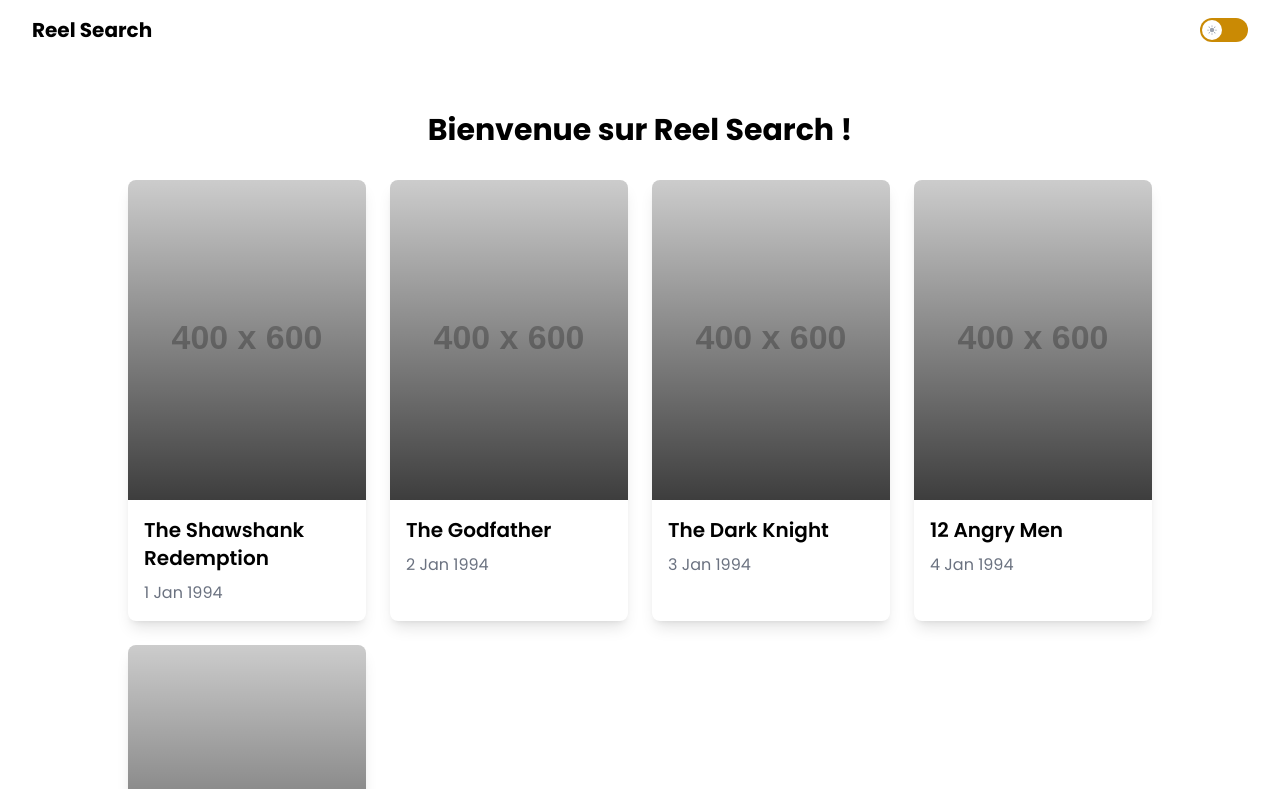
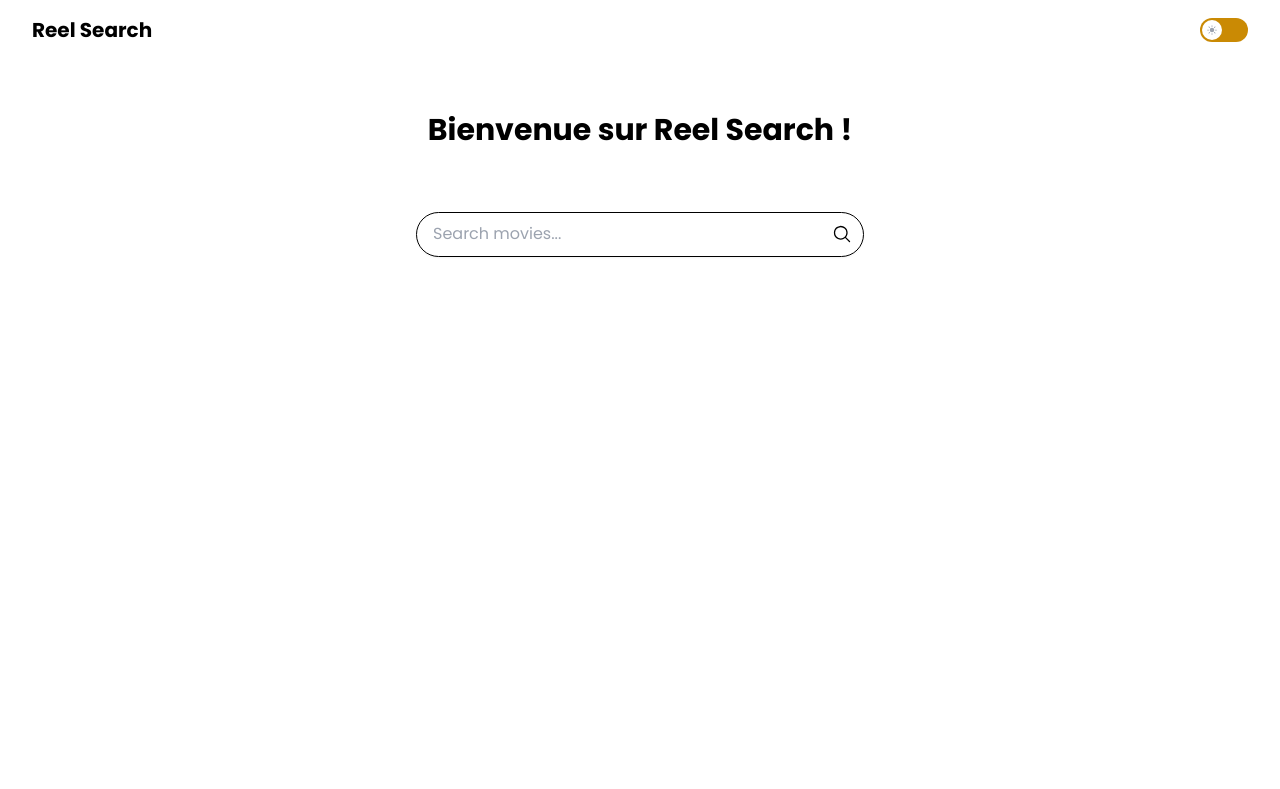
Before and after one commit to MohamedXi/training_reel_search, a React (Vite) app: page / in a window 1280 px wide. Shown: the top 789 px of the page. Built offline with nearby package versions, Linux system fonts and the light colour scheme.

Commit message:
feat(step 3): search input

```diff
--- a/src/components/MovieCard/MovieCard.tsx
+++ b/src/components/MovieCard/MovieCard.tsx
@@ -1,21 +1,17 @@
-export type TMovieCard = {
-  title: string;
-  date: string;
-  posterImage: string;
-};
+import { IMappedMovie } from '../../core/interfaces';
 
-export const MovieCard = ({ movie }: { movie: TMovieCard }) => {
+export const MovieCard = ({ movie }: { movie: IMappedMovie }) => {
   return (
     <div className="flex flex-col rounded-lg shadow-lg overflow-hidden bg-background transition-transform transform hover:scale-105 hover:shadow-xl duration-300">
       <div className="relative">
-        <img src={movie.posterImage} alt={movie.title} className="w-full h-80 object-cover" />
+        <img src={`https://image.tmdb.org/t/p/w500${movie.posterImage}`} alt={movie.title} className="w-full h-80 object-cover" />
         <div className="absolute inset-0 bg-gradient-to-t from-black to-transparent opacity-70"></div>
       </div>
 
       <div className="p-4 flex flex-col flex-grow">
         <h2 className="text-xl font-semibold mb-2">{movie.title}</h2>
         <div className="flex items-center text-gray-500 dark:text-gray-400">
-          <span>{movie.date}</span>
+          <span>{movie.releaseDate}</span>
         </div>
       </div>
     </div>
--- /dev/null
+++ b/src/components/SearchBar/SearchBar.tsx
@@ -0,0 +1,44 @@
+import { MagnifyingGlassIcon } from '@heroicons/react/24/solid';
+import React, { useState } from 'react';
+
+type SearchBarProps = {
+  onSearch: (query: string) => void;
+};
+
+export const SearchBar = ({ onSearch }: SearchBarProps) => {
+  const [query, setQuery] = useState('');
+
+  const handleSearch = () => {
+    if (query.trim()) {
+      onSearch(query);
+    }
+  };
+
+  const handleKeyDown = (e: React.KeyboardEvent<HTMLInputElement>) => {
+    if (e.key === 'Enter') {
+      handleSearch();
+    }
+  };
+
+  return (
+    <div className="flex justify-center my-8 w-full">
+      <div className="relative w-full max-w-md">
+        <input
+          type="text"
+          value={query}
+          onChange={(e) => setQuery(e.target.value)}
+          onKeyDown={handleKeyDown}
+          placeholder="Search movies..."
+          className="w-full pl-4 pr-12 pt-2 pb-2.5 border border-border-color rounded-full shadow-sm focus:outline-none focus:ring-2 focus:ring-primary focus:border-transparent bg-background-secondary text-text-primary"
+        />
+        <button
+          type="button"
+          onClick={handleSearch}
+          className="absolute -right-0.5 -top-0.5 mt-2 mr-2 flex items-center justify-center w-8 h-8 rounded-full transition-colors"
+        >
+          <MagnifyingGlassIcon className="h-5 w-5" />
+        </button>
+      </div>
+    </div>
+  );
+};
--- a/src/components/index.ts
+++ b/src/components/index.ts
@@ -1,3 +1,4 @@
 export * from './Header/Header';
 export * from './MovieCard/MovieCard';
+export * from './SearchBar/SearchBar';
 export * from './ThemeSwitcher/ThemeSwitcher';
--- a/src/pages/Home.tsx
+++ b/src/pages/Home.tsx
@@ -1,38 +1,21 @@
-import { MovieCard, TMovieCard } from '../components';
+import { useState } from 'react';
+import { MovieCard, SearchBar } from '../components';
+import { IMappedMovie } from '../core/interfaces';
 
 export default function Home() {
-  const movies: TMovieCard[] = [
-    {
-      title: 'The Shawshank Redemption',
-      date: '1 Jan 1994',
-      posterImage: 'https://placehold.co/400x600',
-    },
-    {
-      title: 'The Godfather',
-      date: '2 Jan 1994',
-      posterImage: 'https://placehold.co/400x600',
-    },
-    {
-      title: 'The Dark Knight',
-      date: '3 Jan 1994',
-      posterImage: 'https://placehold.co/400x600',
-    },
-    {
-      title: '12 Angry Men',
-      date: '4 Jan 1994',
-      posterImage: 'https://placehold.co/400x600',
-    },
-    {
-      title: "Schindler's List",
-      date: '5 Jan 1994',
-      posterImage: 'https://placehold.co/400x600',
-    },
-  ];
+  const [movies, setMovies] = useState<IMappedMovie[]>([]);
+
+  const handleSearch = (query: string) => {
+    console.log('Search query:', query);
+  };
 
   return (
     <div className="flex flex-col items-center min-h-screen p-4 bg-background text-text-primary">
       <h1 className="text-3xl font-bold text-center my-8">Bienvenue sur Reel Search !</h1>
-      <div className="grid gap-6 grid-cols-1 sm:grid-cols-2 md:grid-cols-3 lg:grid-cols-4 max-w-screen-lg mx-auto">
+
+      <SearchBar onSearch={handleSearch} />
+
+      <div className="grid gap-6 grid-cols-2 sm:grid-cols-2 md:grid-cols-3 lg:grid-cols-4 max-w-screen-lg mx-auto">
         {movies.map((movie, index) => (
           <MovieCard key={index} movie={movie} />
         ))}
```
